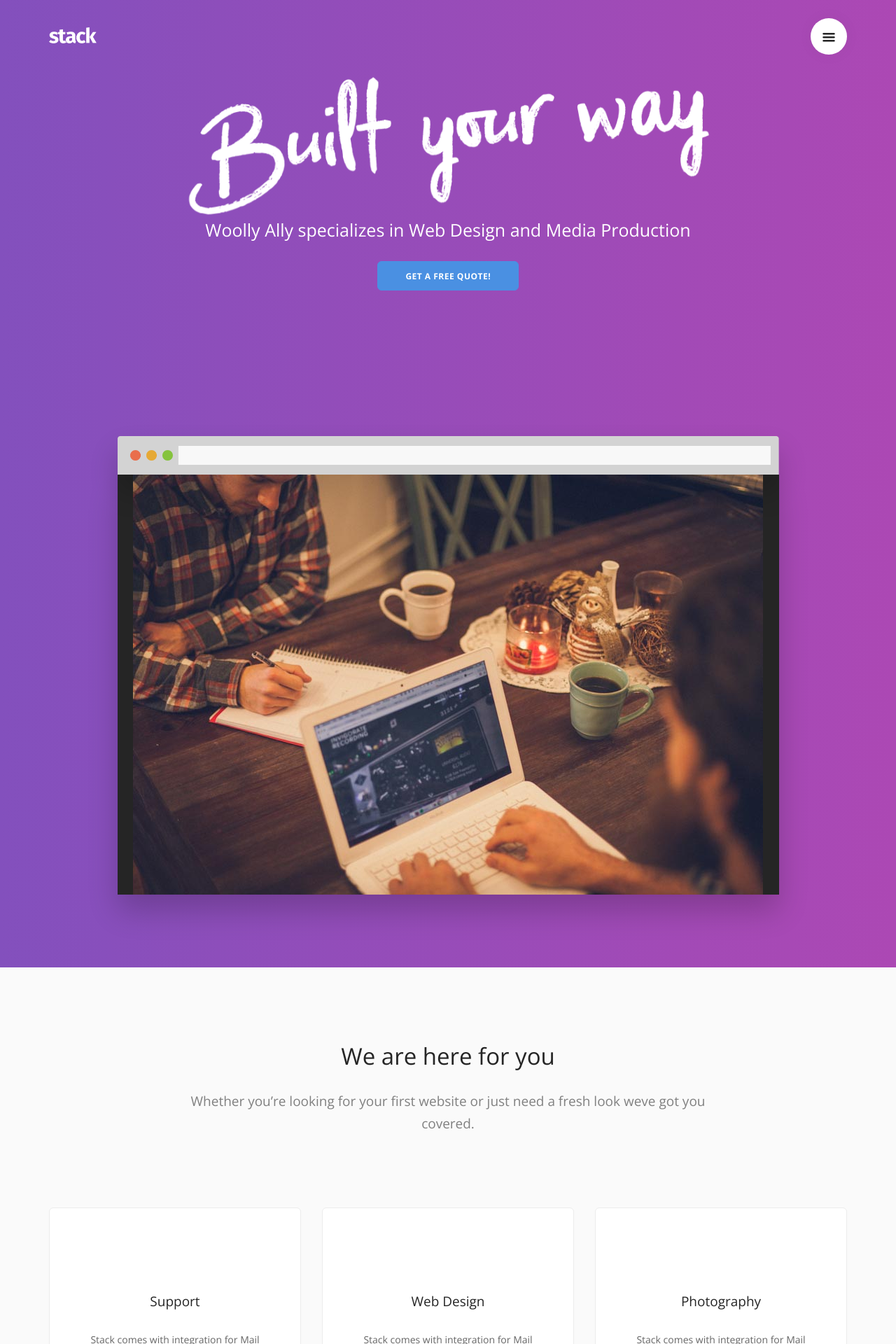
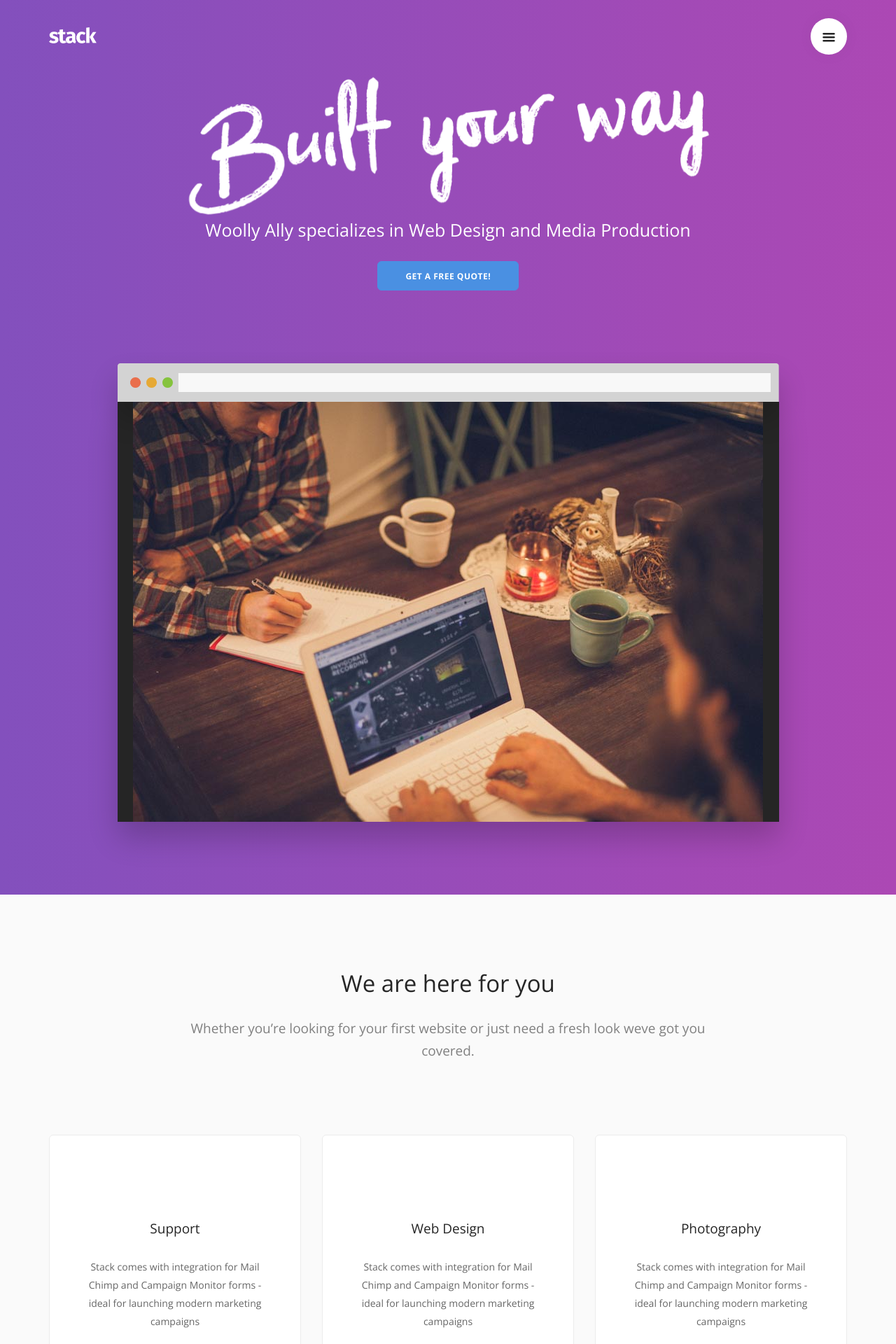
Before and after one commit to WoollyAlly/WoollyAllyTest, a Jekyll site: the page built from index.html, in a window 1280 px wide. Shown: the top 1920 px of the page at 70% size. Built offline with Jekyll 4.4.1, drawn with Linux system fonts in a browser that asks for light colours; some web fonts are replaced.

Commit message:
Updated '_includes/home.html' via CloudCannon

```diff
--- a/_includes/home.html
+++ b/_includes/home.html
@@ -1,4 +1,4 @@
-<section class="imagebg text-center" data-gradient-bg="#4876BD,#5448BD,#8F48BD,#BD48B1" id="home">
+<section class="imagebg text-center unpad--bottom" data-gradient-bg="#4876BD,#5448BD,#8F48BD,#BD48B1" id="home">
     <div class="container">
         <div class="row">
             <div class="col-sm-8">
```
